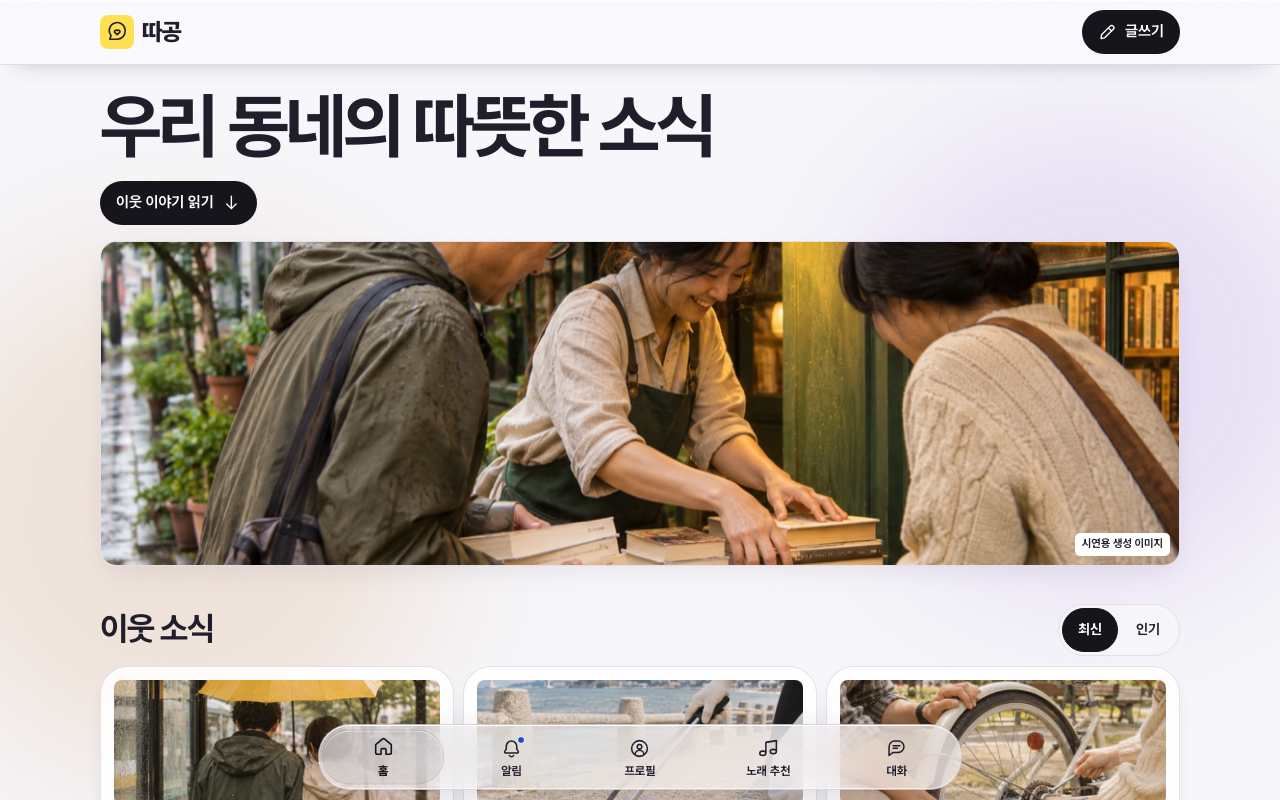
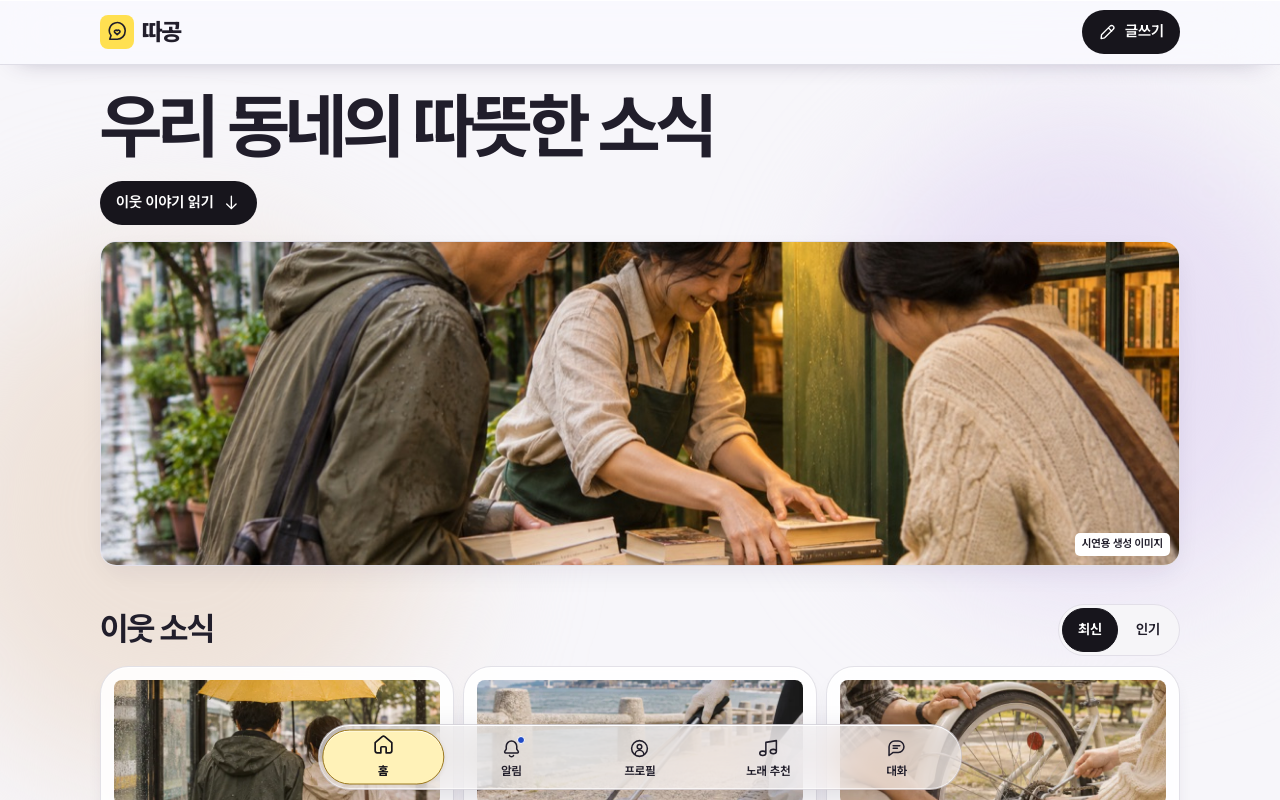
Before and after one commit to Ryu-Jemu/Codex_Community_Hackathon, a React (Vite) app: page / in a window 1280 px wide. Shown: the top 800 px of the page. Built offline with nearby package versions, Linux system fonts and the light colour scheme.

Commit message:
Highlight the current tab in canary yellow

```diff
--- a/src/ui/navigation.css
+++ b/src/ui/navigation.css
@@ -31,10 +31,10 @@
   inline-size: calc(20% - 7px);
   block-size: calc(100% - 9px);
   transform: translate(-50%, -50%);
-  border: 1px solid rgb(89 79 110 / .12);
+  border: 1px solid #9b781d;
   border-radius: var(--radius-pill);
-  background: rgb(72 63 95 / .08);
-  box-shadow: inset 0 1px 0 rgb(255 255 255 / .65);
+  background: var(--tint-yellow);
+  box-shadow: inset 0 1px 0 rgb(255 255 255 / .78), 0 1px 4px rgb(93 69 24 / .12);
   pointer-events: none;
   content: '';
 }
@@ -63,7 +63,7 @@
 }
 
 .bottom-nav button:focus-visible {
-  outline: 2px solid var(--accent);
+  outline: 2px solid var(--ink);
   outline-offset: -2px;
   box-shadow: none;
 }
@@ -97,7 +97,7 @@
 }
 
 .bottom-nav button[aria-current="page"] .nav-icon {
-  transform: translateY(-2px) scale(1.05);
+  transform: translateY(-4px) scale(1.12);
   color: var(--action);
 }
 
```
